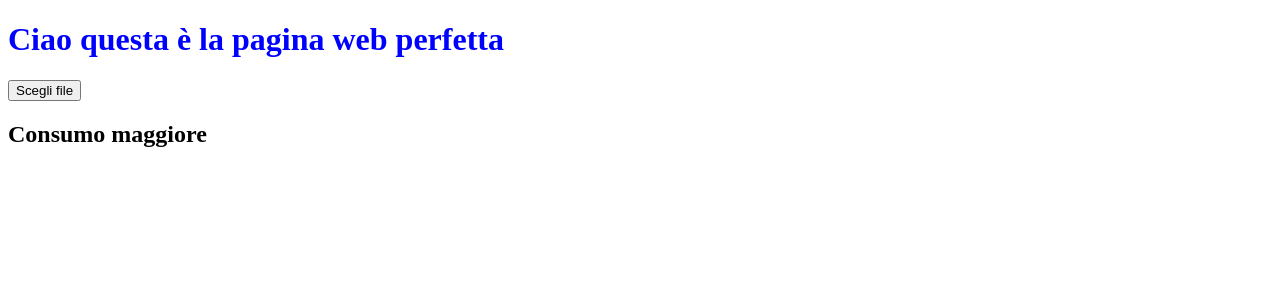
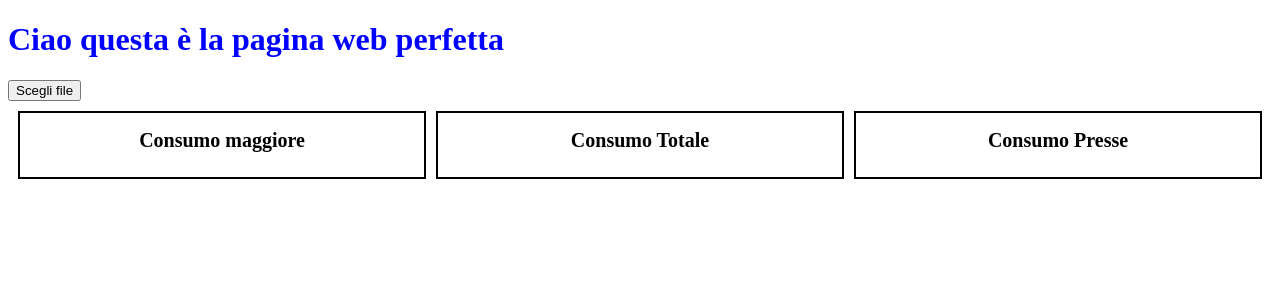
Before and after one commit to albertocester96/python-playground, a Flask app: page / in a window 1280 px wide. Shown: the top 300 px of the page. Run offline with Flask 3, Linux system fonts and the light colour scheme.

Commit message:
grid layout

```diff
--- a/Server_Politop/static/style.css
+++ b/Server_Politop/static/style.css
@@ -1,3 +1,24 @@
 h1 {
     color: blue;
 }
+
+h2 {
+    font-size: 20px;
+}
+
+p {
+    font-size: 25px;
+    font-style: bold;
+}
+
+.grid{
+    display: grid;
+    grid-template-columns: repeat(3,1fr);
+    gap: 10px;
+    padding: 10px;
+}
+
+.item{
+    text-align: center;
+    border: 2px solid black;
+}
--- a/Server_Politop/templates/index.html
+++ b/Server_Politop/templates/index.html
@@ -18,7 +18,21 @@
    <h1>Ciao questa è la pagina web perfetta</h1>
    <button id="file">Scegli file</button>
 
-   <h2> Consumo maggiore </h2>
-   <p id="consumo-maggiore"> </p>
+   <div class="grid">
+    <div class="item">
+        <h2> Consumo maggiore </h2>
+        <p id="consumo-maggiore"> </p>
+    </div>
+    <div class="item">
+        <h2> Consumo Totale </h2>
+        <p id="consumo-totale"> </p>
+    </div>
+    <div class="item">
+        <h2> Consumo Presse </h2>
+        <p id="consumo-presse"> </p>
+    </div>
+   </div>
+
+
 </body>
 </html>
```
